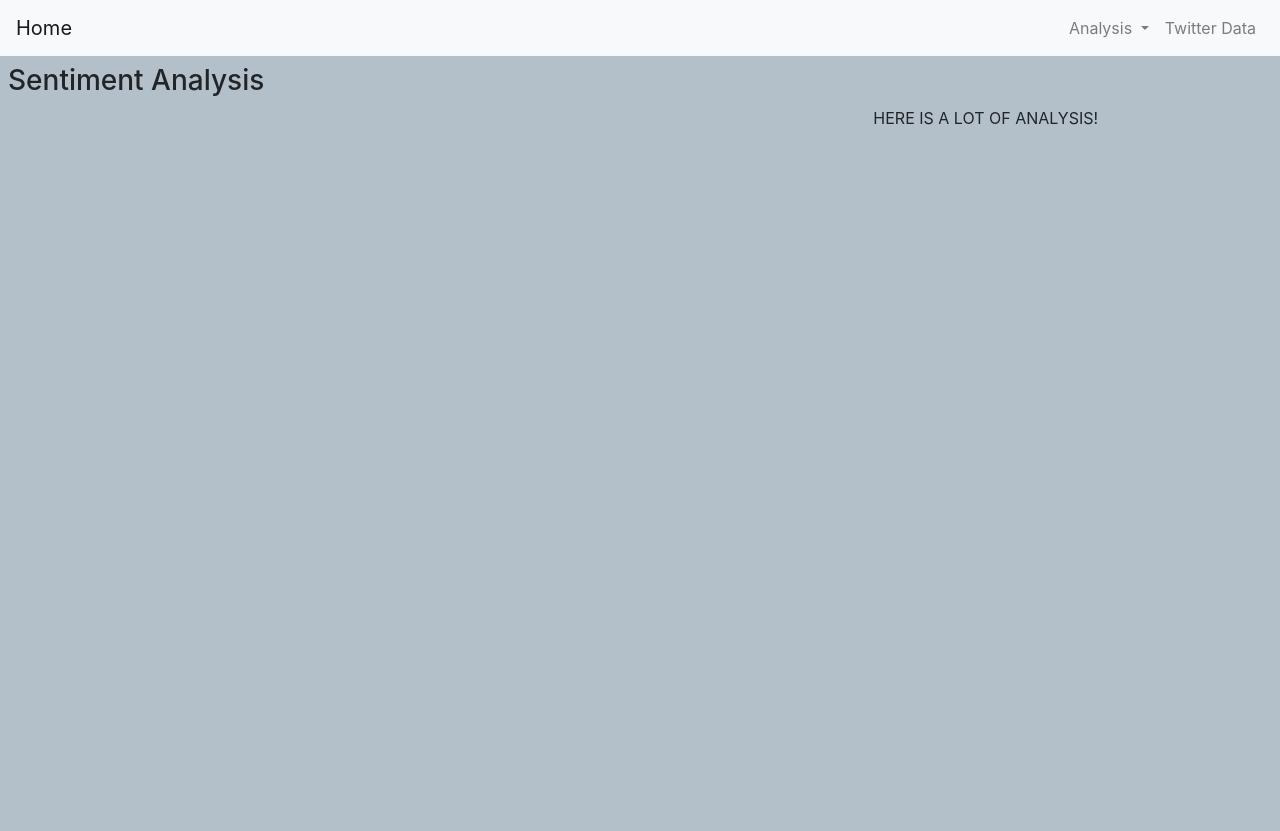
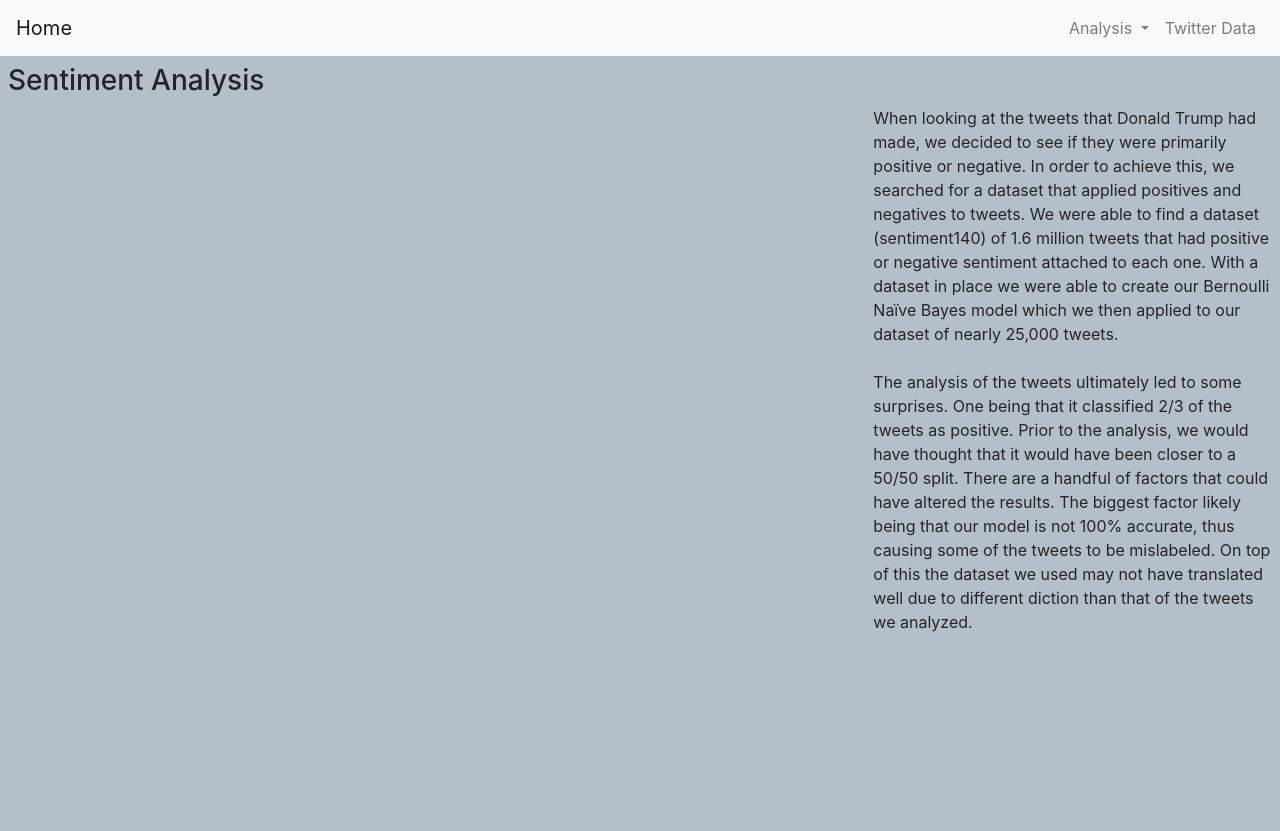
Before and after one commit to emilou1981/Trump_Tweets_Project, a Flask app: page /sentiment in a window 1280 px wide. Shown: the top 831 px of the page. Run offline with Flask 2, Linux system fonts and the light colour scheme; parts of the project's set-up code (start-up, migrations or seed data) failed here and were passed over; some libraries are stand-ins or nearby versions.

Commit message:
updates to website

```diff
--- a/flaskDeploy/templates/bubble_word.html
+++ b/flaskDeploy/templates/bubble_word.html
@@ -3,7 +3,7 @@
 
 <head>
     <meta charset="UTF-8">
-    <title>Trump Tweet Affect</title>
+    <title>Trump Tweet Effect</title>
 
     <link rel="stylesheet" href="https://stackpath.bootstrapcdn.com/bootstrap/4.3.1/css/bootstrap.min.css" integrity="sha384-ggOyR0iXCbMQv3Xipma34MD+dH/1fQ784/j6cY/iJTQUOhcWr7x9JvoRxT2MZw1T" crossorigin="anonymous">
 
@@ -48,8 +48,8 @@
 
     <div class="row">
         <div class="col-md-7 col-sm-7" class="bubble">
-    <div id='phrase_buble_header' class="bubble">Top 50 Phrases</div>
-    <div id='phrasebubble_chart'></div>
+            <div id='phrase_buble_header' class="bubble">Top 50 Phrases</div>
+            <div id='phrasebubble_chart'></div>
         </div>
         <div class="col-md-5 col-sm-5">
             <p> Phrase Analysis</p>
--- a/flaskDeploy/templates/data.html
+++ b/flaskDeploy/templates/data.html
@@ -3,7 +3,7 @@
 
 <head>
     <meta charset="UTF-8">
-    <title>Trump Tweet Affect</title>
+    <title>Trump Tweet Effect</title>
 
     <link rel="stylesheet" href="https://stackpath.bootstrapcdn.com/bootstrap/4.3.1/css/bootstrap.min.css" integrity="sha384-ggOyR0iXCbMQv3Xipma34MD+dH/1fQ784/j6cY/iJTQUOhcWr7x9JvoRxT2MZw1T" crossorigin="anonymous">
 
--- a/flaskDeploy/templates/sentiment.html
+++ b/flaskDeploy/templates/sentiment.html
@@ -3,7 +3,7 @@
 
 <head>
     <meta charset="UTF-8">
-    <title>Trump Tweet Affect</title>
+    <title>Trump Tweet Effect</title>
 
     <link rel="stylesheet" href="https://stackpath.bootstrapcdn.com/bootstrap/4.3.1/css/bootstrap.min.css" integrity="sha384-ggOyR0iXCbMQv3Xipma34MD+dH/1fQ784/j6cY/iJTQUOhcWr7x9JvoRxT2MZw1T" crossorigin="anonymous">
 
@@ -28,15 +28,21 @@
     <h3 class="sent-table">Sentiment Analysis</h3>
     <div class="row">
         <div class="col-md-8 col-sm-8" class="sentiment">
-        <!-- <h4>Sentiment of Daily Tweets</h4> -->
+            <!-- <h4>Sentiment of Daily Tweets</h4> -->
             <div id="sent-1" style="width:1000px; height:700px;" class="sent-table"></div>
-        <!-- <h4>Sentiment vs Time of Day</h4> -->
+            <!-- <h4>Sentiment vs Time of Day</h4> -->
             <div id="sent-2" style="width:1000px; height:700px;" class="sent-table"></div>
-        <!-- <h4>Favorited and Retweeted vs Sentiment</h4> -->
+            <!-- <h4>Favorited and Retweeted vs Sentiment</h4> -->
             <div id="sent-3" style="width:1000px; height:700px;" class="sent-table"></div>
-    </div>
+        </div>
         <div class="col-md-4 col-sm-4" class="sentiment">
-            <p>HERE IS A LOT OF ANALYSIS!</p>
+            <p>When looking at the tweets that Donald Trump had made, we decided to see if they were primarily positive or negative. In order to achieve this, we searched for a dataset that applied positives and negatives to tweets. We were able to find
+                a dataset (sentiment140) of 1.6 million tweets that had positive or negative sentiment attached to each one. With a dataset in place we were able to create our Bernoulli Naïve Bayes model which we then applied to our dataset of nearly
+                25,000 tweets.
+                <br /><br />The analysis of the tweets ultimately led to some surprises. One being that it classified 2/3 of the tweets as positive. Prior to the analysis, we would have thought that it would have been closer to a 50/50 split. There are
+                a handful of factors that could have altered the results. The biggest factor likely being that our model is not 100% accurate, thus causing some of the tweets to be mislabeled. On top of this the dataset we used may not have translated
+                well due to different diction than that of the tweets we analyzed.
+            </p>
         </div>
     </div>
 
@@ -47,9 +53,6 @@
 </script>
 
 <script src="../static/js/sentiment.js"></script>
-<!-- <script src="{{ url_for('static', filename='js/sentiment.js') }}"></script> -->
-
-<!-- <script src="{{ url_for('static', filename='js/app.js') }}"></script> -->
 
 
 </body>
```
Also changed, not shown: flaskDeploy/templates/bubble_phrase_cnt.html (+9 -12 lines), flaskDeploy/templates/index.html (+7 -17 lines), flaskDeploy/templates/market_impact.html (+4 -4 lines), flaskDeploy/templates/search_results.html (+1 -8 lines).
